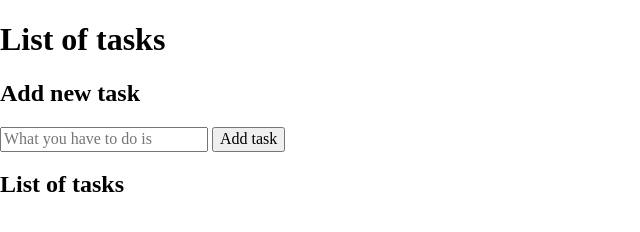
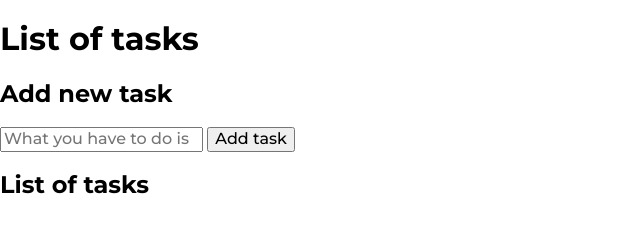
Before and after one commit to SzymonRojek/to-do-list-app, a website built with Parcel: page src/index.html in a window 1280 px wide. Shown: the whole page, without its empty margins (0-640 px from the left). Built offline with nearby package versions, Linux system fonts and the light colour scheme.

Commit message:
add new font, more classes in the html structure

```diff
--- /dev/null
+++ b/src/css/main.scss
@@ -0,0 +1,5 @@
+
+
+body {
+  font-family: 'Montserrat', sans-serif;
+}
--- a/src/index.html
+++ b/src/index.html
@@ -10,25 +10,30 @@
   <link rel="stylesheet" href="https://cdnjs.cloudflare.com/ajax/libs/normalize/8.0.1/normalize.min.css"
     integrity="sha512-NhSC1YmyruXifcj/KFRWoC561YpHpc5Jtzgvbuzx5VozKpWvQ+4nXhPdFgmx8xqexRcpAglTj9sIBWINXa8x5w=="
     crossorigin="anonymous" />
+  <link rel="preconnect" href="https://fonts.gstatic.com">
+  <link href="https://fonts.googleapis.com/css2?family=Montserrat:ital,wght@0,500;0,600;0,700;1,500&display=swap"
+    rel="stylesheet">
   <link rel="stylesheet" href="./css/main.scss">
   <script defer src="./js/main.js"></script>
 </head>
 
 <body>
   <main class="container">
-    <header>
-      <h1>List of tasks</h1>
+    <header class="header">
+      <h1 class="header__heading">List of tasks</h1>
     </header>
     <section class="section">
-      <h2>Add new task</h2>
+      <h2 class="section__heading">Add new task</h2>
       <form class="form js-form">
         <input class=" form__field js-newTask" placeholder="What you have to do is">
-        <button class="form__button">Add task</button>
+        <button class="form__addTaskButton js-addTaskButton">Add task</button>
       </form>
     </section>
     <section class="section">
-      <h2>List of tasks</h2>
-      <ul class="list js-tasks"></ul>
+      <h2 class="section__heading">List of tasks</h2>
+      <div class="section__tasksWrapper">
+        <ul class="list js-tasks"></ul>
+      </div>
     </section>
   </main>
 </body>
```
Also changed, not shown: src/css/main.css, 1 other file.
